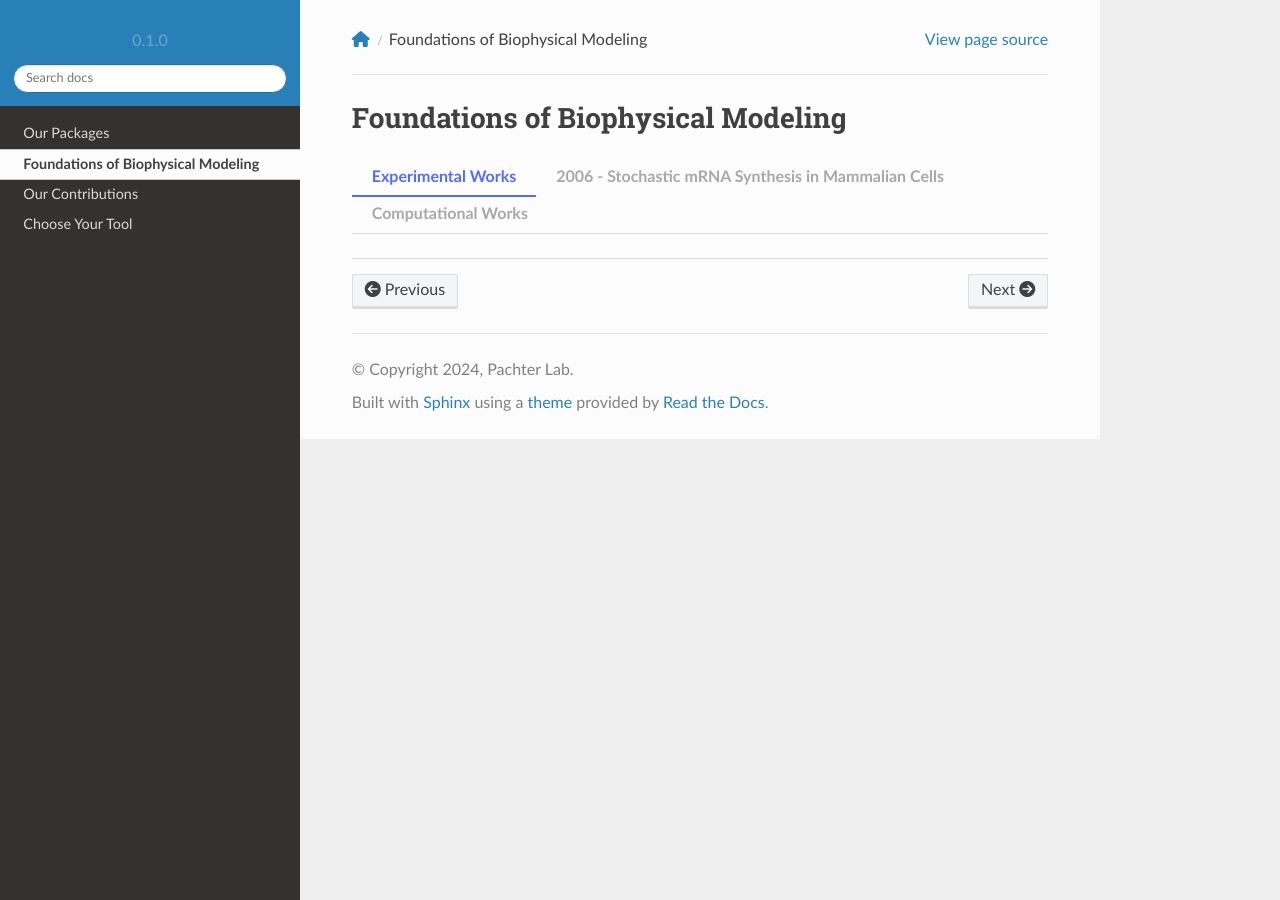
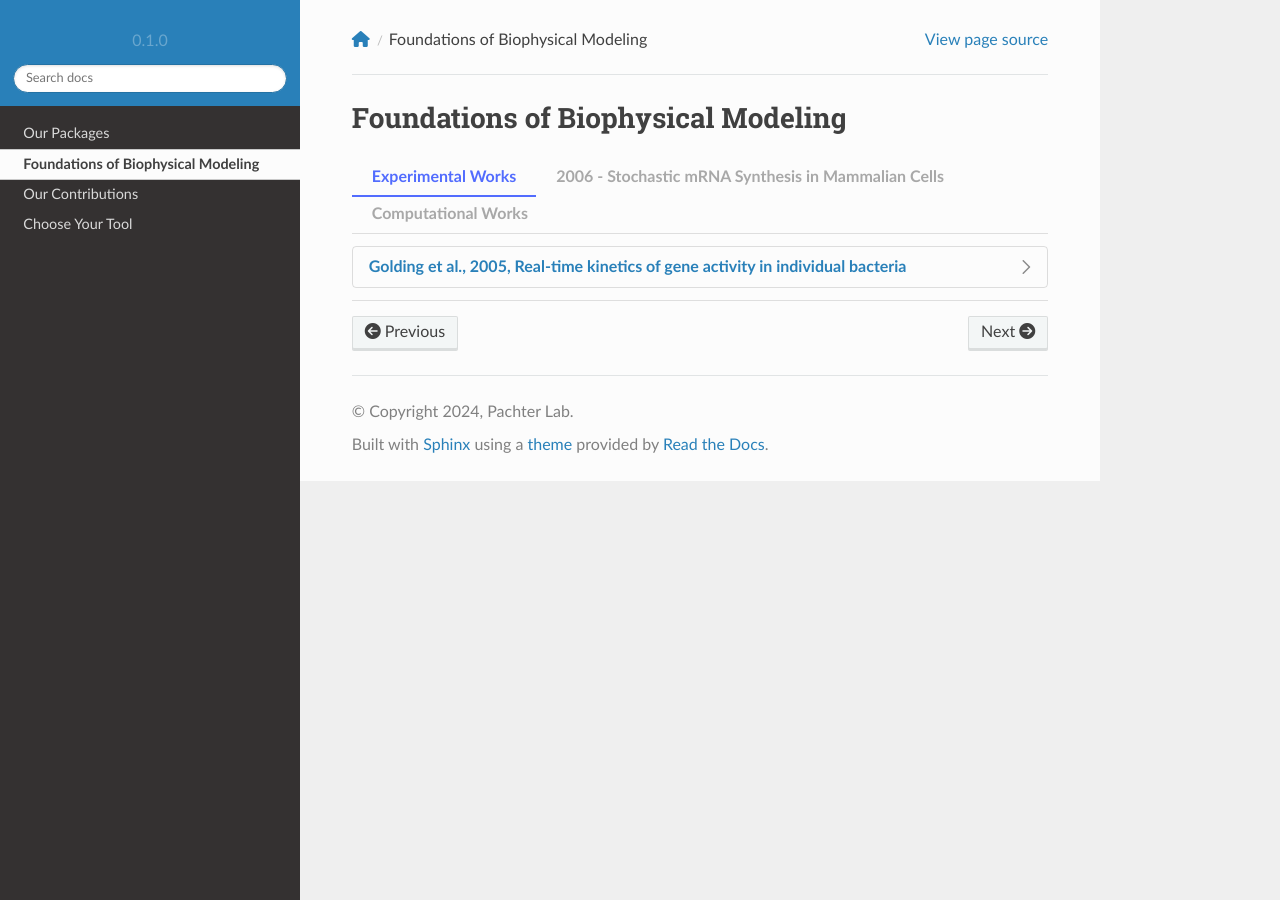
Before and after one commit to pachterlab/biophysics, a Sphinx documentation site: the page built from docs/source/foundations.rst, in a window 1280 px wide. Built offline with Sphinx 7.4.7 and the Read the Docs theme 2.0.0, drawn with Linux system fonts in a browser that asks for light colours; nearby versions of some CDN libraries; pages that are not in the unit, such as notebooks, are missing from menus; part of the change alters nothing that is shown.

Commit message:
Update foundations.rst

```diff
--- a/docs/source/foundations.rst
+++ b/docs/source/foundations.rst
@@ -7,18 +7,16 @@ Foundations of Biophysical Modeling
 
     .. tab-item:: Experimental Works
 
-        .. dropdown:: Golding et al., 2005, Real-time kinetics of gene activity in individual bacteria
-           :link: https://doi.org/10.1016/j.cell.2005.09.031
+        .. dropdown:: `Golding et al., 2005, Real-time kinetics of gene activity in individual bacteria
+           <https://doi.org/10.1016/j.cell.2005.09.031>`_
 
             .. grid:: 2
 
                 .. grid-item:: Summary
-                    :class: summary
 
                     This is a summary of the work by Golding et al., 2005.
 
-                .. grid-item:: Estimated number of transcripts per cell
-                    :class: estimation
+                .. grid-item-card:: Estimated number of transcripts per cell
 
                     .. image:: figures/2005_Golding.png
                         :width: 10
```
